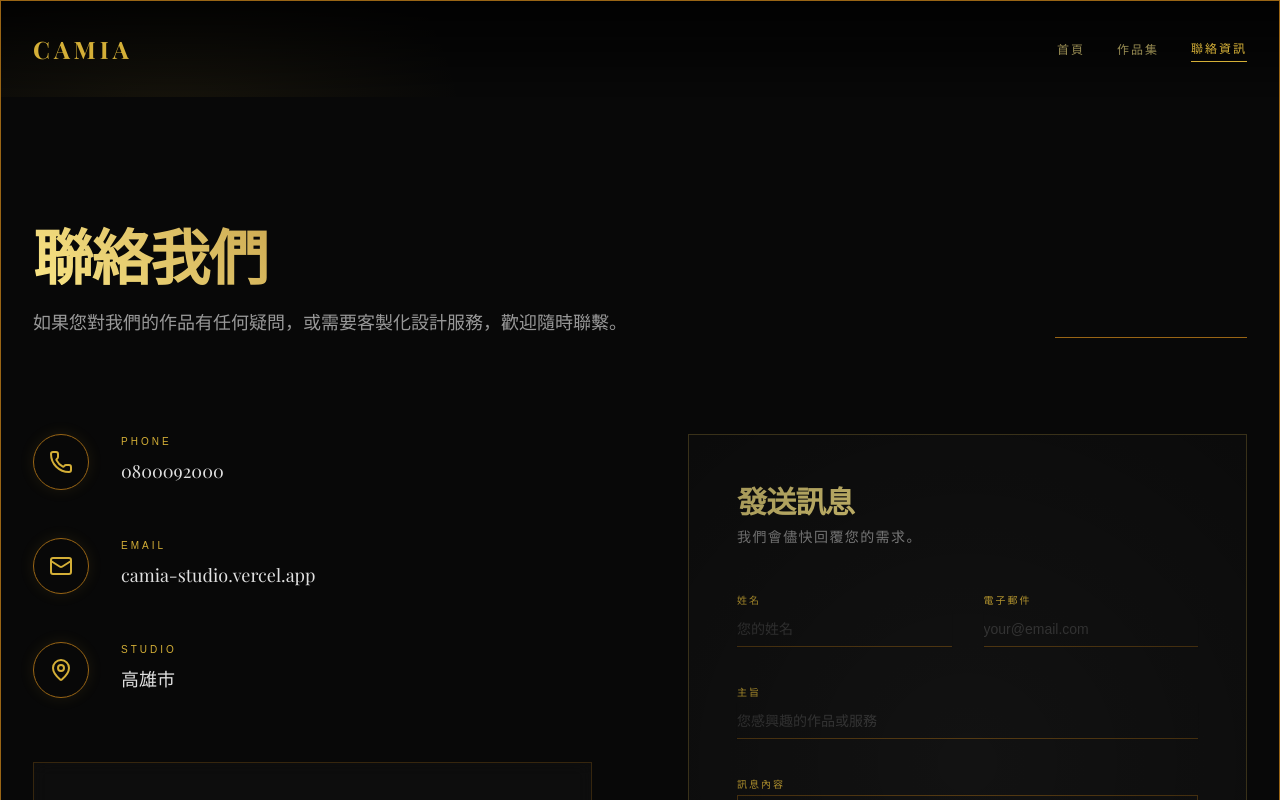
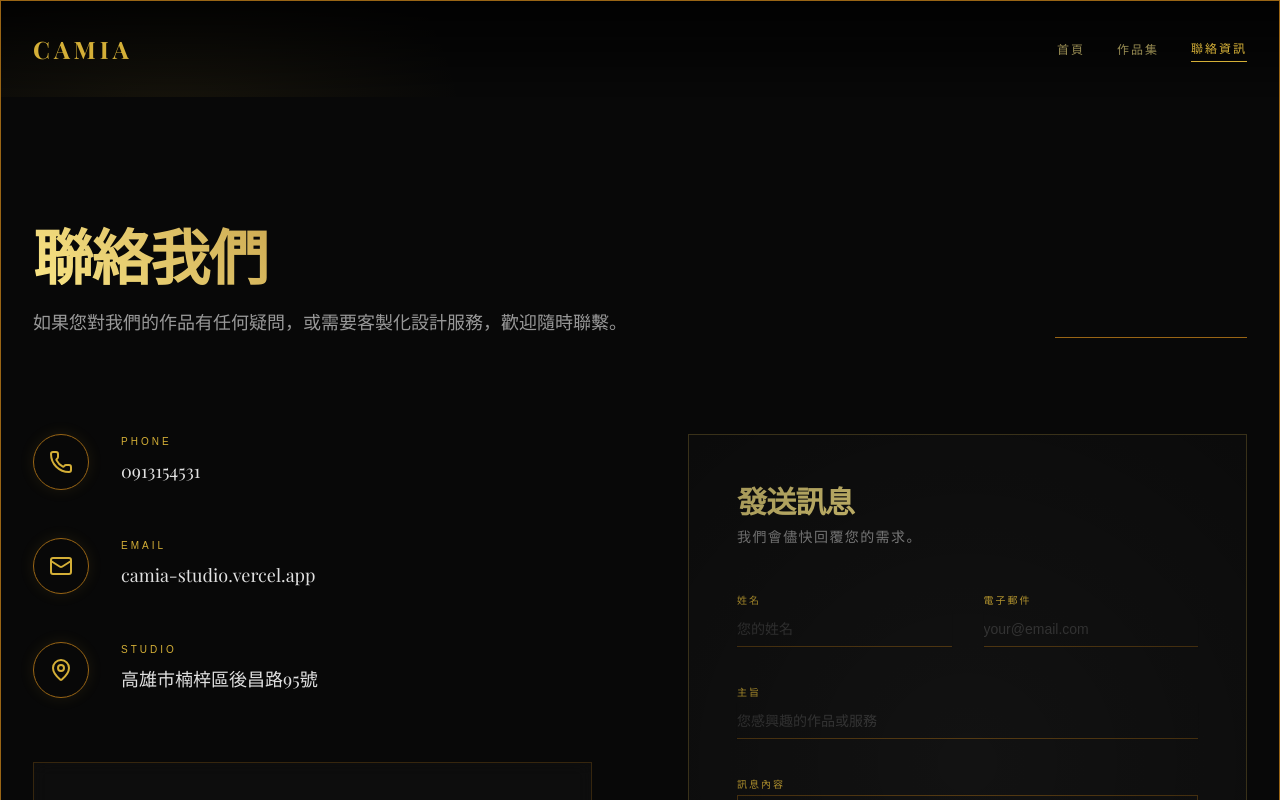
Before and after one commit to aa0913154531-camia/-, a React (Vite) app in the folder camia---水晶藝術與創意手串/: page / in a window 1280 px wide. Both pictures are taken after a click on the button "聯絡資訊". Shown: the top 800 px of the page. Built offline with nearby package versions, Linux system fonts and the light colour scheme; a web font is replaced by a local one.

Commit message:
Update Contact.tsx

```diff
--- a/camia---水晶藝術與創意手串/src/components/Contact.tsx
+++ b/camia---水晶藝術與創意手串/src/components/Contact.tsx
@@ -40,7 +40,7 @@ export default function Contact() {
                 </div>
                 <div>
                   <span className="text-[10px] text-gold-primary uppercase tracking-[3px] block mb-2">Phone</span>
-                  <p className="text-text-main text-lg font-serif">0800092000</p>
+                  <p className="text-text-main text-lg font-serif">0913154531</p>
                 </div>
               </div>
 
@@ -60,7 +60,7 @@ export default function Contact() {
                 </div>
                 <div>
                   <span className="text-[10px] text-gold-primary uppercase tracking-[3px] block mb-2">Studio</span>
-                  <p className="text-text-main text-lg font-serif">高雄市</p>
+                  <p className="text-text-main text-lg font-serif">高雄市楠梓區後昌路95號</p>
                 </div>
               </div>
             </div>
@@ -68,8 +68,8 @@ export default function Contact() {
             <div className="p-10 border border-gold-dark/30 bg-bg-surface/50 backdrop-blur-sm">
               <h4 className="font-serif text-xl font-bold mb-6 text-gold-light">營業時間</h4>
               <div className="space-y-3 text-sm text-text-dim uppercase tracking-widest">
-                <p className="flex justify-between"><span>週一至週五</span> <span>10:00 - 19:00</span></p>
-                <p className="flex justify-between"><span>週六</span> <span>11:00 - 17:00</span></p>
+                <p className="flex justify-between"><span>週一至週五</span> <span>12:00 - 22:00</span></p>
+                <p className="flex justify-between"><span>週六</span> <span>公休</span></p>
                 <p className="flex justify-between"><span>週日</span> <span>公休</span></p>
               </div>
             </div>
```
